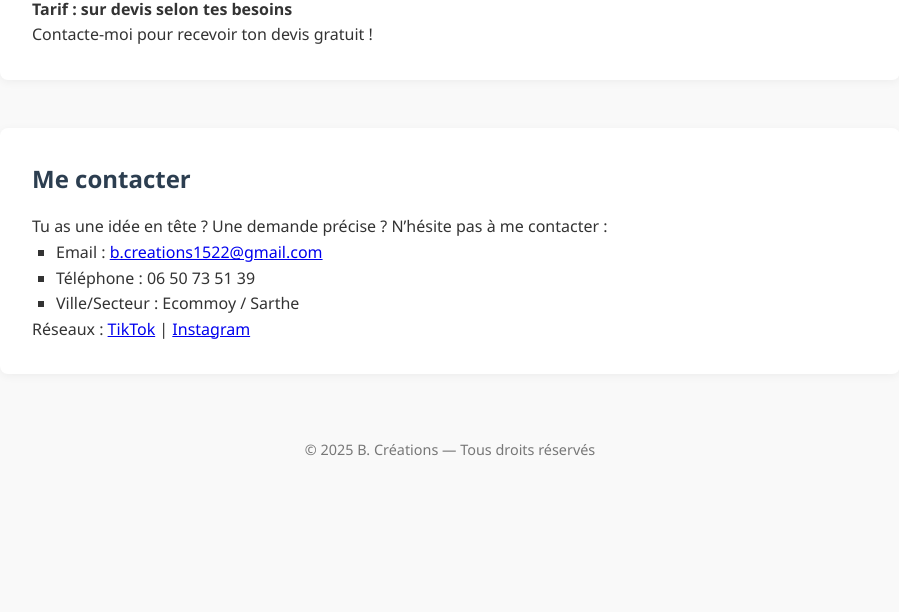
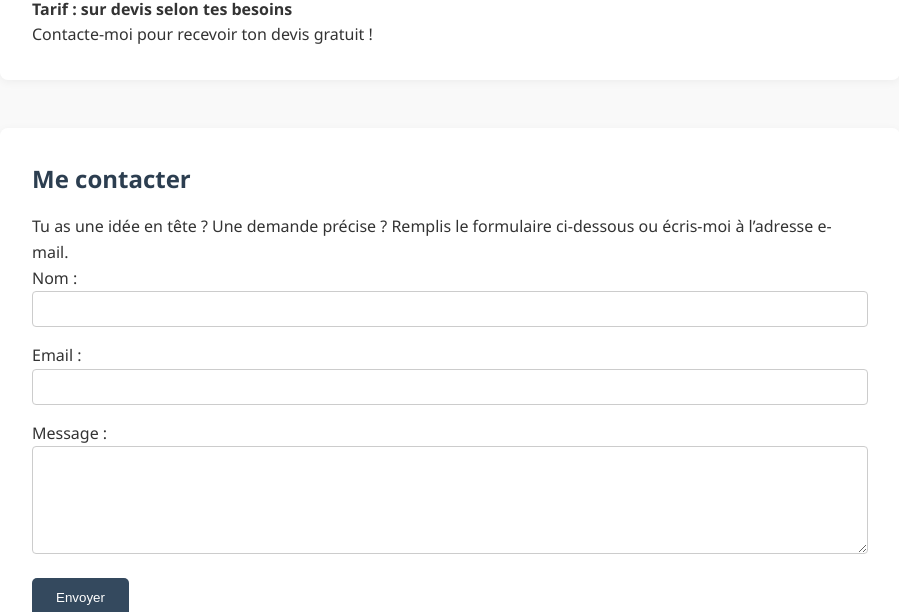
Before and after one commit to bcreations1522/s.-b.creations, a plain HTML site: page index.html in a window 1280 px wide. Shown: the part 1338-1950 px from the top of the page, without its empty margins (190-1089 px from the left). Before the commit the page ends 1831 px from the top, so only its background shows below. Drawn offline with Linux system fonts and the light colour scheme; files whose address does not match are found by name.

Commit message:
Add files via upload

```diff
--- a/index.html
+++ b/index.html
@@ -55,11 +55,13 @@
       background-color: #34495e;
       padding: 0.75rem 1.5rem;
       border-radius: 5px;
-      transition: background-color 0.3s ease;
+      transition: all 0.3s ease;
     }
 
     nav a:hover {
       background-color: #2c3e50;
+      transform: translateY(-2px);
+      box-shadow: 0 4px 8px rgba(0,0,0,0.1);
     }
 
     section {
@@ -88,6 +90,53 @@
       font-size: 0.9rem;
     }
 
+    /* Style des éléments du formulaire */
+    input, textarea {
+      border: 1px solid #ccc;
+      border-radius: 4px;
+      font-size: 1rem;
+      padding: 0.5rem;
+      width: 100%;
+      margin-bottom: 1rem;
+      transition: border-color 0.3s ease;
+    }
+
+    input:focus, textarea:focus {
+      border-color: #34495e;
+      outline: none;
+      box-shadow: 0 0 0 2px rgba(52, 73, 94, 0.2);
+    }
+
+    button[type="submit"] {
+      background-color: #34495e;
+      color: white;
+      border: none;
+      padding: 0.75rem 1.5rem;
+      cursor: pointer;
+      border-radius: 5px;
+      transition: background-color 0.3s ease, transform 0.2s ease;
+    }
+
+    button[type="submit"]:hover {
+      background-color: #2c3e50;
+      transform: translateY(-2px);
+      box-shadow: 0 4px 8px rgba(0,0,0,0.1);
+    }
+
+    /* Animations */
+    .fade-in {
+      opacity: 0;
+      transform: translateY(20px);
+      animation: fadeInUp 1s ease forwards;
+    }
+
+    @keyframes fadeInUp {
+      to {
+        opacity: 1;
+        transform: translateY(0);
+      }
+    }
+
     @media (max-width: 600px) {
       nav {
         flex-direction: column;
@@ -114,7 +163,7 @@
   </nav>
 
   <!-- Section Accueil -->
-  <section id="accueil">
+  <section id="accueil" class="fade-in">
     <h2>Qui suis-je ?</h2>
     <p>Spécialisée dans la création d’identité visuelle, je t’aide à construire ou renforcer ton image de marque grâce à un graphisme clair, unique et impactant.</p>
     <p>Logo, charte graphique, supports de communication… Je mets mon expertise à ton service pour que ton entreprise soit belle, cohérente et visible.</p>
@@ -122,7 +171,7 @@
   </section>
 
   <!-- Services -->
-  <section id="services">
+  <section id="services" class="fade-in">
     <h2>Mes Services</h2>
     <ul>
       <li><strong>Création de logo sur mesure</strong> : Un logo qui te ressemble et qui parle à tes clients.</li>
@@ -138,7 +187,7 @@
   </section>
 
   <!-- Pack complet -->
-  <section id="pack">
+  <section id="pack" class="fade-in">
     <h2>Pack "Identité Visuelle + Communication"</h2>
     <p>Tu veux une offre complète et clé en main ? Je propose un pack personnalisé qui inclut :</p>
     <ul>
@@ -153,17 +202,32 @@
   </section>
 
   <!-- Contact -->
-  <section id="contact">
+  <section id="contact" class="fade-in">
     <h2>Me contacter</h2>
-    <p>Tu as une idée en tête ? Une demande précise ? N’hésite pas à me contacter :</p>
-    <ul>
-      <li>Email : <a href="mailto:b.creations1522@gmail.com">b.creations1522@gmail.com</a></li>
-      <li>Téléphone : 06 50 73 51 39</li>
-      <li>Ville/Secteur : Ecommoy / Sarthe</li>
-    </ul>
+    <p>Tu as une idée en tête ? Une demande précise ? Remplis le formulaire ci-dessous ou écris-moi à l’adresse e-mail.</p>
+
+    <!-- Formulaire -->
+    <form action="https://formspree.io/f/mzzgeoap"  method="POST">
+      <label for="name">Nom :</label><br>
+      <input type="text" id="name" name="name" required><br>
+
+      <label for="email">Email :</label><br>
+      <input type="email" id="email" name="email" required><br>
+
+      <label for="message">Message :</label><br>
+      <textarea id="message" name="message" rows="5" required></textarea><br>
+
+      <button type="submit">Envoyer</button>
+    </form>
+
+    <!-- Réseaux sociaux -->
     <p>Réseaux :
-      <a href="https://www.tiktok.com/@bcreation1522"  target="_blank">TikTok</a> |
-      <a href="https://www.instagram.com/b.creation1522/"  target="_blank">Instagram</a>
+      <a href="https://www.tiktok.com/@bcreation1522"  target="_blank" style="color: #000; text-decoration: none; margin-right: 1rem;">
+        <img src="assets/tiktok.png" alt="TikTok" style="width: 24px; vertical-align: middle;"> TikTok
+      </a>
+      <a href="https://www.instagram.com/b.creation1522/"  target="_blank" style="color: #000; text-decoration: none;">
+        <img src="assets/instagram.png" alt="Instagram" style="width: 24px; vertical-align: middle;"> Instagram
+      </a>
     </p>
   </section>
 
```
